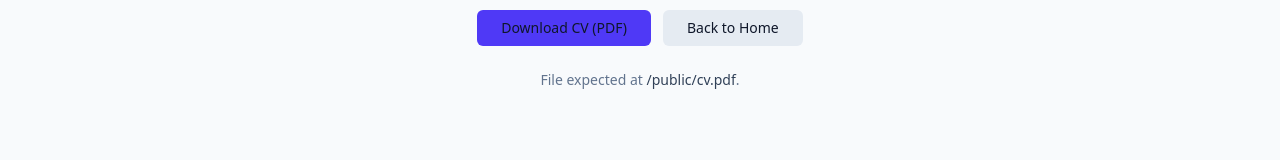
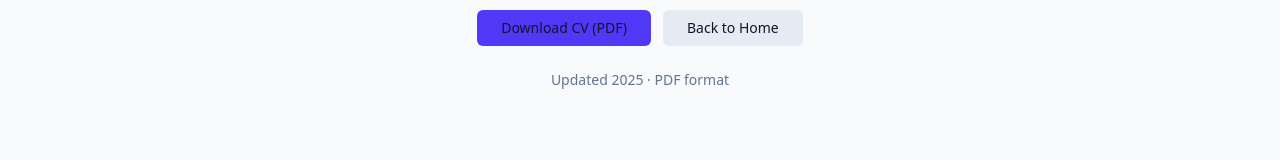
Before and after one commit to conidyn/Portfolio, a Next.js app: page /cv in a window 1280 px wide. Shown: the part 255-415 px from the top of the page. Built offline with nearby package versions, Linux system fonts and the light colour scheme.

Commit message:
feat(cv): add downloadable CV page and PDF

```diff
--- a/src/app/cv/page.tsx
+++ b/src/app/cv/page.tsx
@@ -16,7 +16,7 @@ export default function CvPage() {
 
           <div className="mt-8 flex flex-wrap items-center justify-center gap-3">
             <a
-              href="/cv.pdf"
+              href="/cv/nicolas-doyen-cv-2025.pdf"
               download
               className="rounded-md bg-indigo-600 px-6 py-2 text-sm font-medium text-white transition hover:bg-indigo-700 focus-visible:ring-2 focus-visible:ring-indigo-500"
             >
@@ -32,8 +32,7 @@ export default function CvPage() {
           </div>
 
           <p className="mt-6 text-sm text-slate-500 dark:text-slate-400">
-            File expected at{" "}
-            <span className="font-medium text-slate-700 dark:text-slate-200">/public/cv.pdf</span>.
+            Updated 2025 · PDF format
           </p>
         </div>
       </Container>
```
Also changed, not shown: 1 other file (tests, documents, lock files or other folders).
